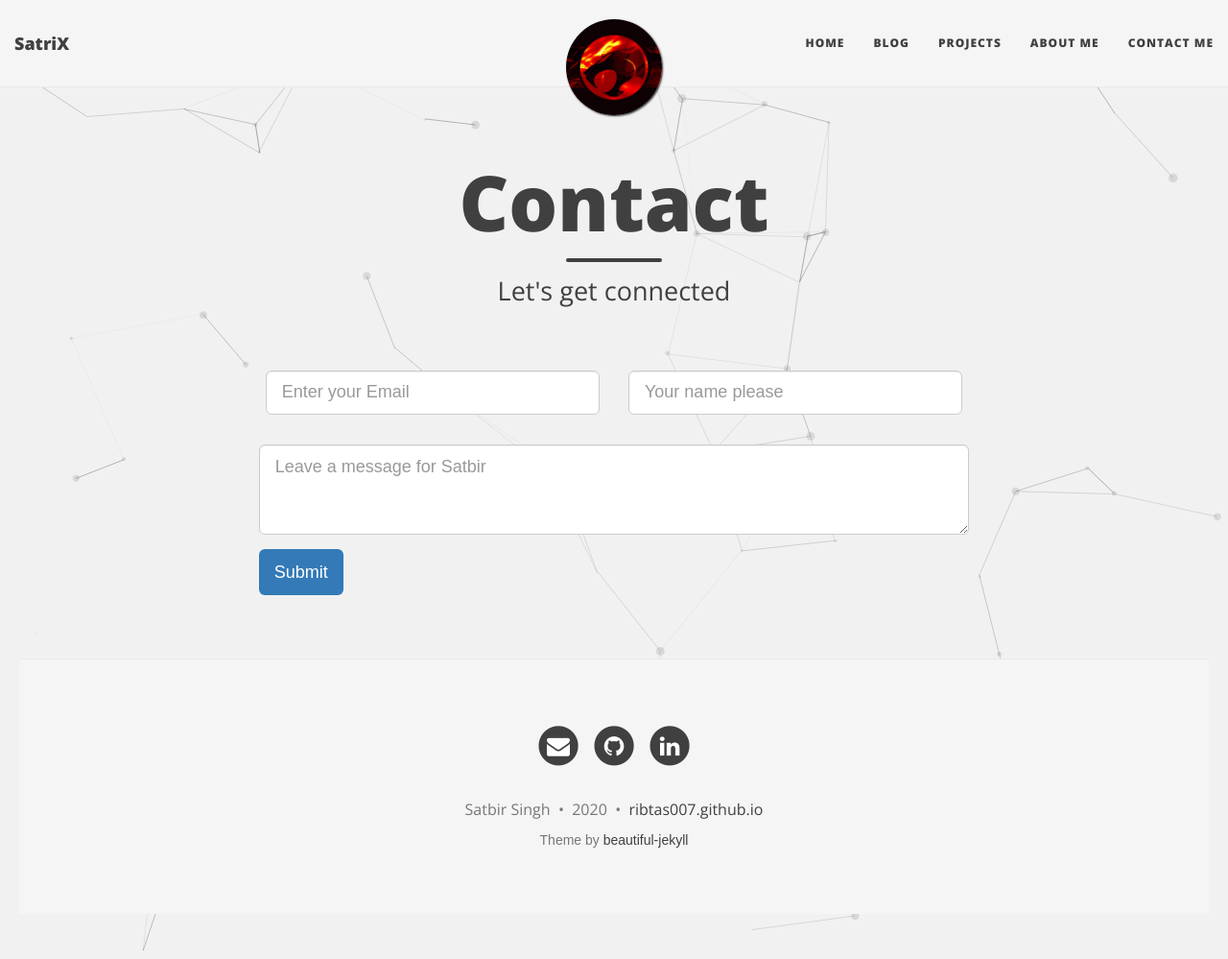
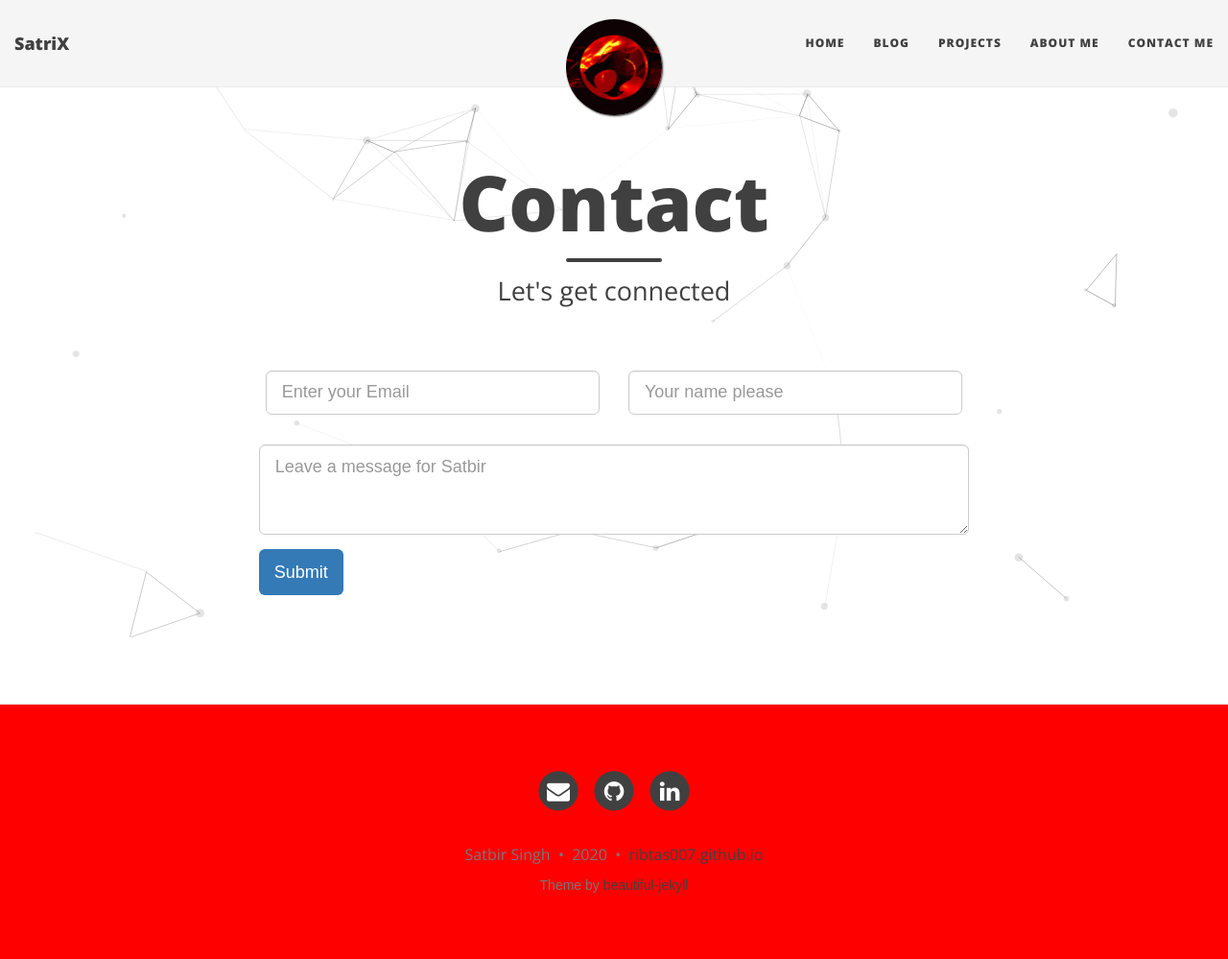
Before and after one commit to RIBTAS007/Ribtas007.github.io, a Jekyll site: the page built from contact.md, in a window 1280 px wide and 999 px high. Shown: the whole window at 96% size. Built offline with Jekyll 4.4.1, drawn with Linux system fonts in a browser that asks for light colours; nearby versions of some CDN libraries.

Commit message:
Update aboutme.css

```diff
--- a/css/aboutme.css
+++ b/css/aboutme.css
@@ -40,9 +40,19 @@
 }
 
 body {
-  background-color: #f1f1f1;
+  background-color: white;
   padding: 20px;
   font-family: Arial;
+}
+
+footer {
+  position: fixed;
+  left: 0;
+  bottom: 0;
+  width: 100%;
+  background-color: red;
+  color: white;
+  text-align: center;
 }
 
 /* Fun Stuff section */
```
